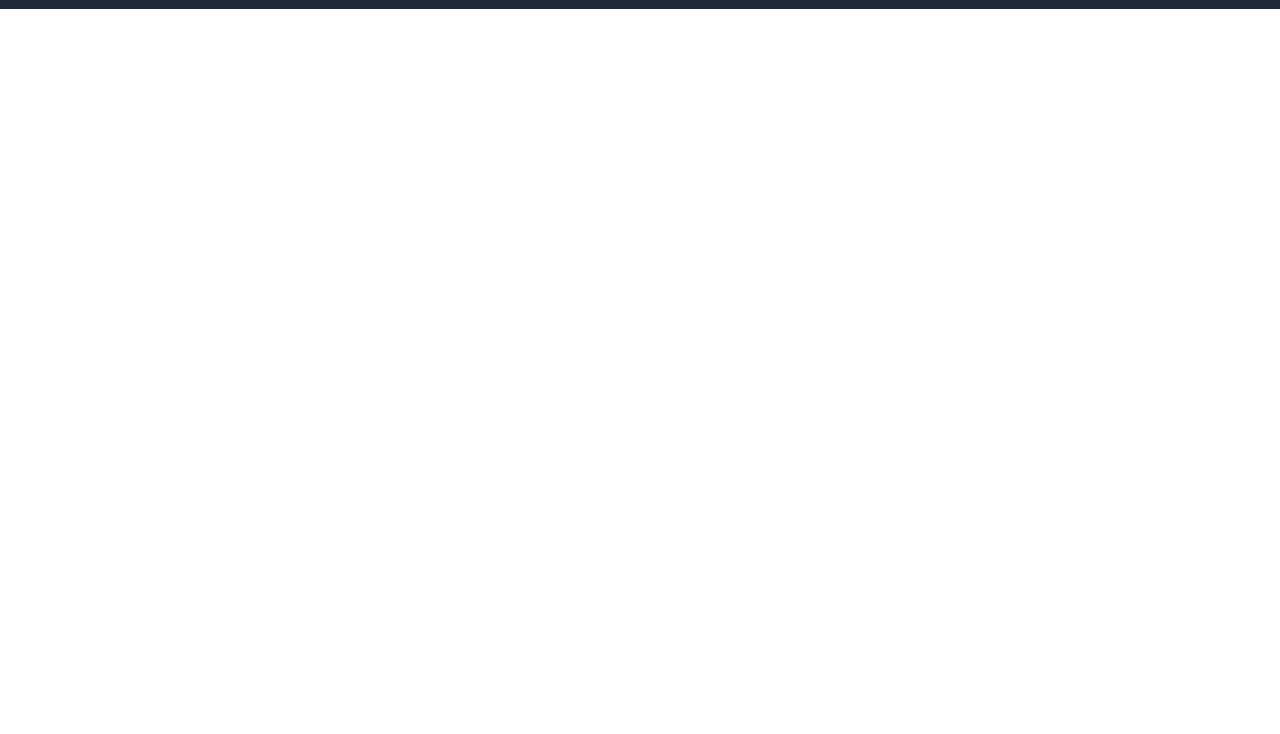
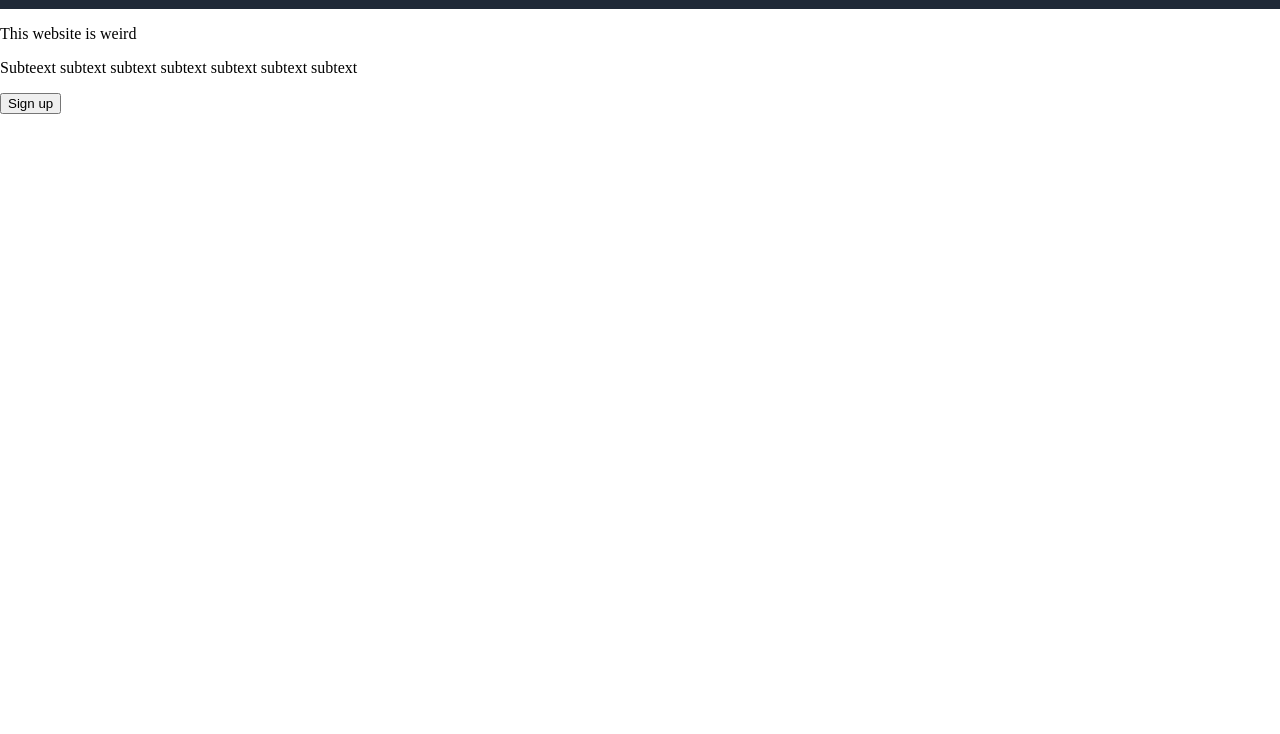
Before and after one commit to k7inho6/landing-page, a plain HTML site: page index.html in a window 1280 px wide. Shown: the part 66-800 px from the top of the page. Drawn offline with Linux system fonts and the light colour scheme.

Commit message:
Add hero section
Set up hero skeleton with its text, subtext, sign up button and placeholder image

```diff
--- a/index.html
+++ b/index.html
@@ -18,6 +18,16 @@
             </div>
         </div>
 
+        <div class="hero-container">
+            <div class="hero-block">
+                <p class="hero-text">This website is weird</p>
+                <p class="hero-sectext">Subteext subtext subtext subtext subtext subtext subtext</p>
+                <button class="button">Sign up</button>
+            </div>
+
+            <a class="hero-img" href="url">placeholder</a>
+
+        </div>
 
     </body>
 
```
